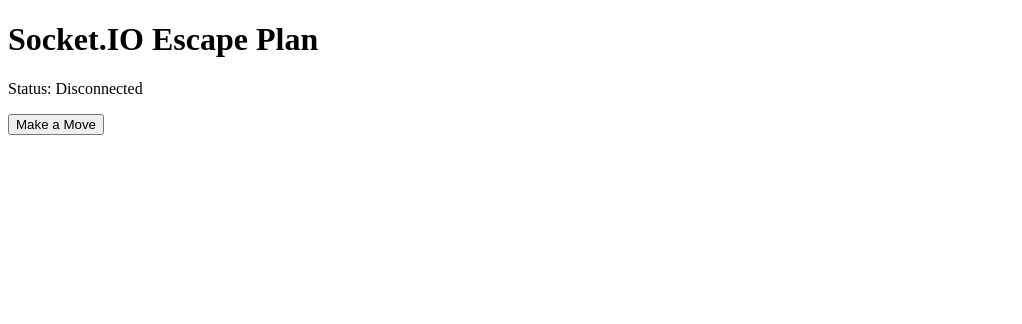
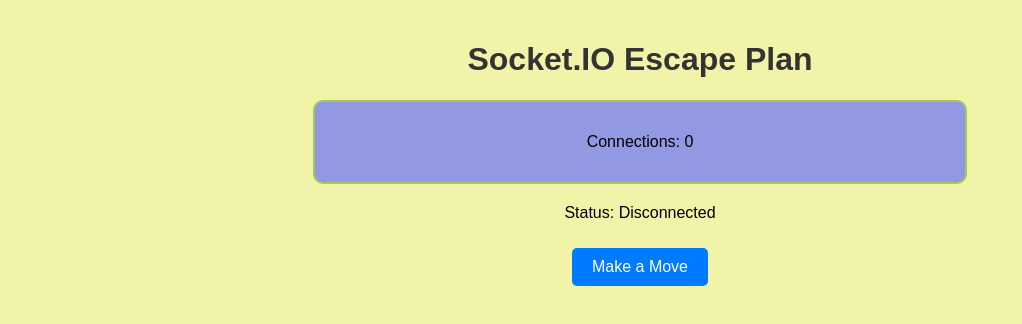
Before and after one commit to Escape-Plan-NA/Backend, a website: page public/index.html in a window 1280 px wide. Shown: the whole page, without its empty margins (0-1022 px from the left). Drawn offline with nearby package versions, Linux system fonts and the light colour scheme; no server answers.

Commit message:
Update index.html

```diff
--- a/public/index.html
+++ b/public/index.html
@@ -5,9 +5,56 @@
     <meta name="viewport" content="width=device-width, initial-scale=1.0">
     <title>Socket.IO Escape Plan</title>
     <script src="/socket.io/socket.io.js"></script>
+    <style>
+        body {
+            font-family: Arial, sans-serif;
+            text-align: center;
+            margin: 0;
+            padding: 20px;
+            background-color: #e0e64879;
+        }
+        .connection-count {
+            margin: 20px auto;
+            padding: 15px;
+            border: 2px solid #9dcb61; /**border **/
+            border-radius: 10px;
+            background-color: #9298e1; /**bg color **/
+            width: 50%;
+        }
+        h1 {
+            color: #333;
+        }
+        button {
+            padding: 10px 20px;
+            font-size: 16px;
+            margin: 10px;
+            border: none;
+            background-color: #007BFF;
+            color: white;
+            border-radius: 5px;
+            cursor: pointer;
+        }
+        button:hover {
+            background-color: #0056b3;
+        }
+        ul {
+            list-style-type: none;
+            padding: 0;
+        }
+        li {
+            margin: 5px 0;
+            padding: 8px;
+            background-color: #fff;
+            border-radius: 5px;
+            box-shadow: 0 2px 5px rgba(0, 0, 0, 0.1);
+        }
+    </style>
 </head>
 <body>
     <h1>Socket.IO Escape Plan</h1>
+    <div class="connection-count">
+        <p>Connections: <span id="connectionCount">0</span></p>
+    </div>
     <p>Status: <span id="status">Disconnected</span></p>
     <button id="moveButton">Make a Move</button>
     <ul id="messages"></ul>
@@ -17,6 +64,7 @@
         const status = document.getElementById('status');
         const moveButton = document.getElementById('moveButton');
         const messages = document.getElementById('messages');
+        const connectionCount = document.getElementById('connectionCount');
 
         socket.on('connect', () => {
             status.textContent = 'Connected';
@@ -35,6 +83,10 @@
             window.scrollTo(0, document.body.scrollHeight);
         });
 
+        socket.on('update_connection_count', (count) => {
+            connectionCount.textContent = count;
+        });
+
         // Simulate a move on button click
         moveButton.addEventListener('click', () => {
             const moveData = { playerId: socket.id, action: 'move' }; // Sample move data
```
